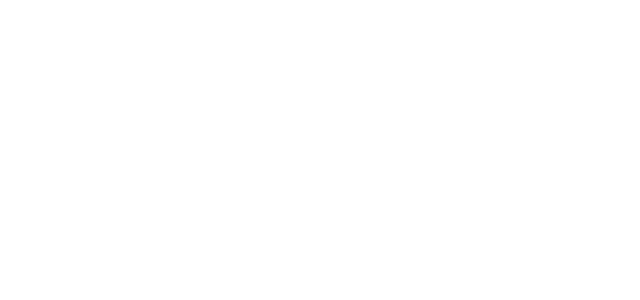
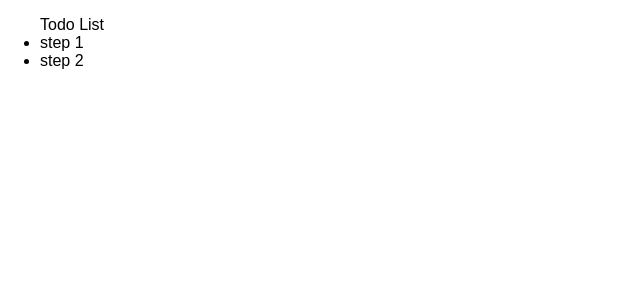
Before and after one commit to dmoralestech/dm-trello, a React (Create React App) app: page / in a window 1280 px wide. Shown: the top 300 px of the page, without its empty margins (0-640 px from the left). Built offline with nearby package versions, Linux system fonts and the light colour scheme.

Commit message:
simple todo list

```diff
--- a/src/App.js
+++ b/src/App.js
@@ -18,7 +18,14 @@ class App extends Component {
   }
 
   render() {
-    return <div className="App" />;
+    return  console.log(this.state) ||  (
+      <ul>
+        Todo List
+        {this.state.todoList.map(todo => {
+          return <li>{todo.item}</li>;
+        })}
+      </ul>
+    );
   }
 }
 
```
